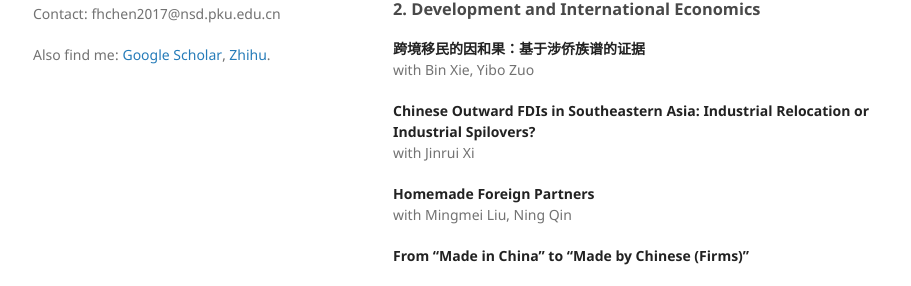
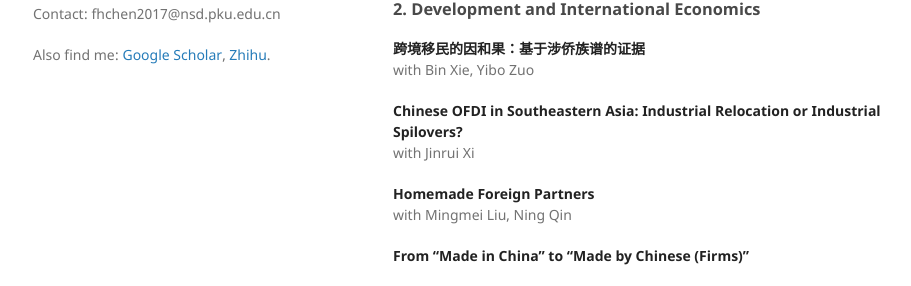
Before and after one commit to FanghaoChen/homepage, a Jekyll site: the page built from research.md, in a window 1280 px wide and 900 px high, scrolled down 957 px. Shown: the part 464-750 px from the top of the window, without its empty margins (177-1088 px from the left). Built offline with Jekyll 4.4.1, drawn with Linux system fonts in a browser that asks for light colours.

Commit message:
Update research.md

```diff
--- a/research.md
+++ b/research.md
@@ -71,7 +71,7 @@ with Ruichi Xiong, Zhongchen Fan, Shaoda Wang
 **跨境移民的因和果：基于涉侨族谱的证据**<br/>
 with Bin Xie, Yibo Zuo
 
-**Chinese Outward FDIs in Southeastern Asia: Industrial Relocation or Industrial Spilovers?** <br/>
+**Chinese OFDI in Southeastern Asia: Industrial Relocation or Industrial Spilovers?** <br/>
 with Jinrui Xi
 
 **Homemade Foreign Partners**<br/>
```
